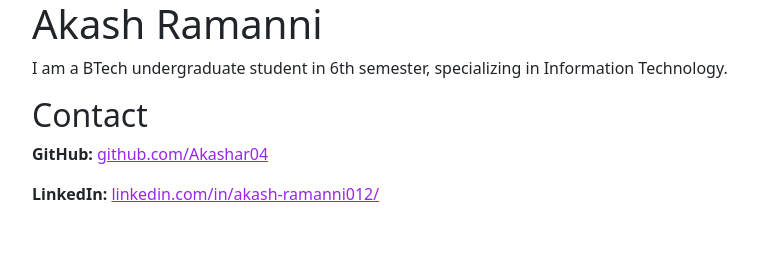
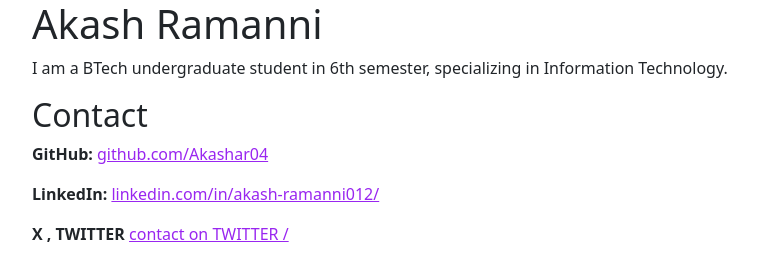
Before and after one commit to Akashar04/htmlportfolio, a website: page index.html in a window 1280 px wide. Shown: the whole page, without its empty margins (50-808 px from the left). Drawn offline with nearby package versions, Linux system fonts and the light colour scheme.

Commit message:
Update index.html

```diff
--- a/index.html
+++ b/index.html
@@ -24,6 +24,8 @@
     <h2 class="title">Contact</h2>
     <p><strong>GitHub:</strong> <a href="https://github.com/Akashar04" target="_blank">github.com/Akashar04</a></p>
     <p><strong>LinkedIn:</strong> <a href="https://www.linkedin.com/in/akash-ramanni012/" target="_blank">linkedin.com/in/akash-ramanni012/</a></p>
+    <p><strong>X , TWITTER </strong> <a href="https://x.com/Akashar04?t=YCXS4pjYKdA-OQM_I-fbTg&s=09" target="_blank">contact on TWITTER /</a></p>
+
   </div>
 </section>
 </body></html>
```
